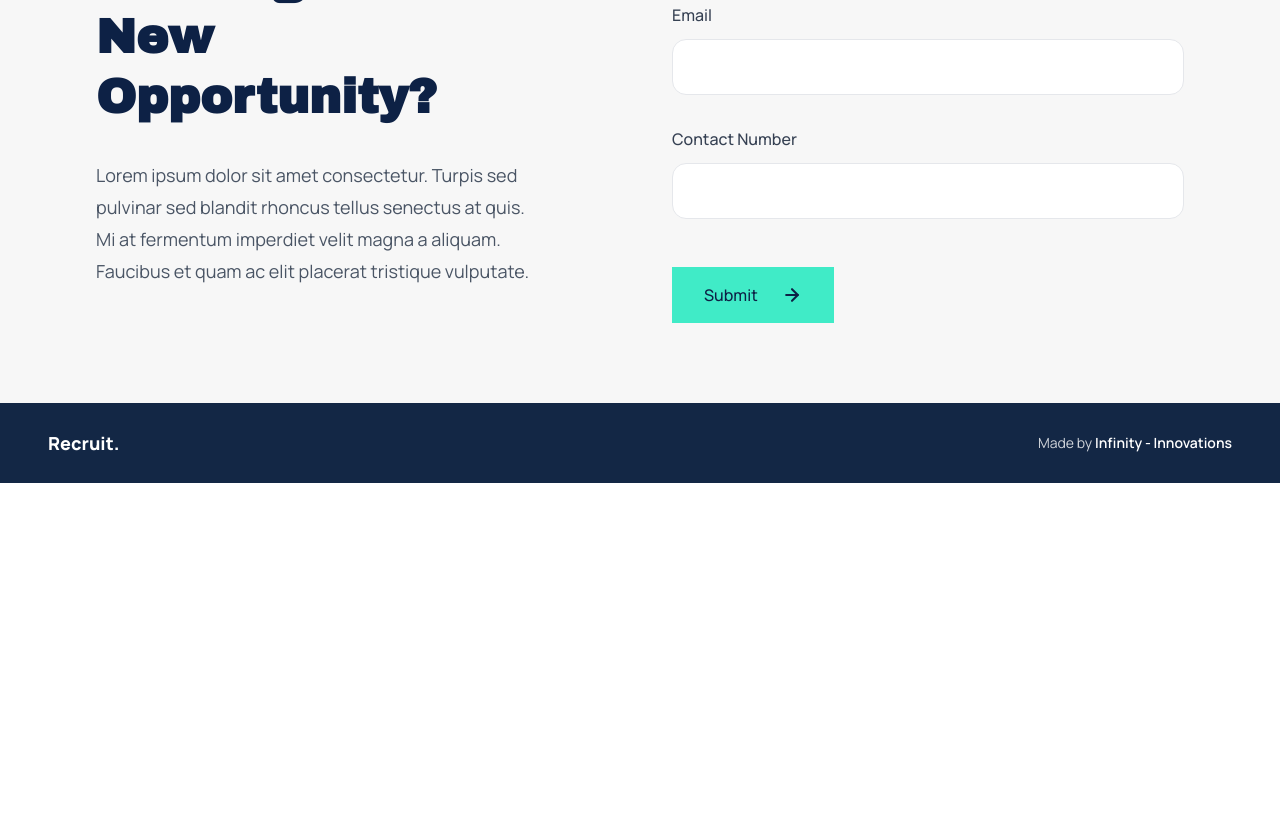
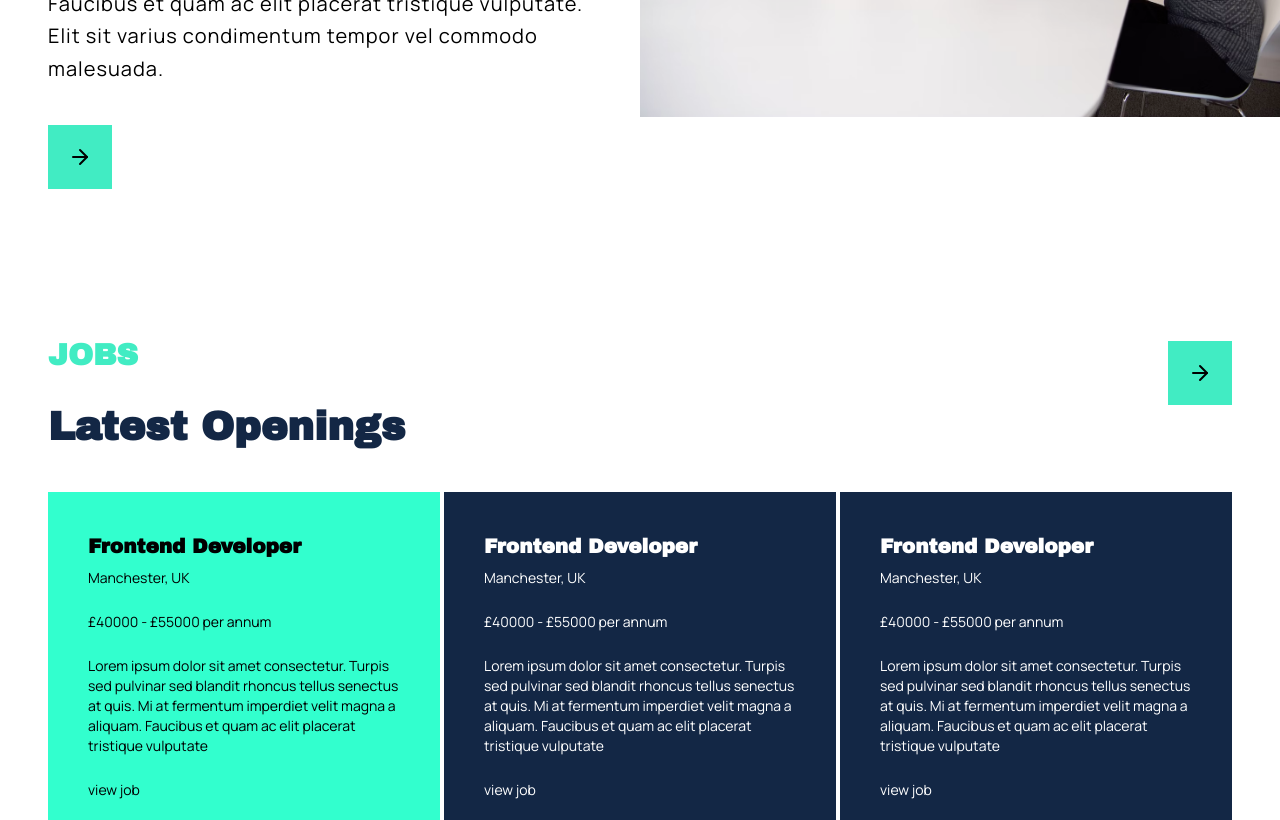
Before and after one commit to SKB-TECH/hr-app, a Next.js app: page /about in a window 1280 px wide. Shown: the part 1080-1900 px from the top of the page. Before the commit the page ends 1563 px from the top, so only its background shows below. Built offline with nearby package versions, Linux system fonts and the light colour scheme.

Commit message:
I'h added jobsection

```diff
--- a/app/[locale]/page.tsx
+++ b/app/[locale]/page.tsx
@@ -4,6 +4,8 @@ import ReusableButton from '@/components/ui/ReusableButton';
 import { ArrowRight } from 'lucide-react';
 import { ReusableTittle } from '@/components/ui/ReusableTittle';
 import { TeamSection } from "@/components/About/TeamSection";
+import HomePage from "@/components/HomePage/page";
+
 
 
 
@@ -11,7 +13,7 @@ const Page = () => {
     const t=useTranslations("greetings")
     return (
       <div>
-     <TeamSection />
+      <HomePage />
       </div>
     );
 };
--- /dev/null
+++ b/components/HomePage/page.tsx
@@ -0,0 +1,18 @@
+import React from 'react'
+import Hero from "@/components/shared/Hero";
+import { Misson } from "@/components/misson";
+import JobSection from '../ui/JobSection';
+import ContactSection from '../contact/ContactSection';
+
+const HomePage = () => {
+  return (
+    <div className=''>
+      <Hero />
+          <Misson />
+          <JobSection />
+          <ContactSection />
+    </div>
+  );
+}
+
+export default HomePage
--- a/components/misson.tsx
+++ b/components/misson.tsx
@@ -6,20 +6,18 @@ import Image from "next/image";
 
 export const Misson = () => {
   return (
-    <section className="flex flex-col lg:flex-row items-center bg-white/50">
-
-      <div className="w-full lg:w-1/2 p-5 sm:p-8 md:p-10 lg:p-20">
+    <section className="flex flex-col lg:flex-row items-center bg-white/50 ">
+      <div className="w-full lg:w-1/2 px-6 md:px-12 max-w-7xl mx-auto">
         <ReusableTittle
           firstTittle="Misson"
           secondTittle="We’ve managed over 2.5 million candidates"
           text="Lorem ipsum dolor sit amet consectetur. Turpis sed pulvinar sed blandit rhoncus tellus senectus at quis. Mi at fermentum imperdiet velit magna a aliquam. Faucibus et quam ac elit placerat tristique vulputate. Elit sit varius condimentum tempor vel commodo malesuada."
         />
 
-        <div className="mt-6">
+        <div className="">
           <ReusableButton icon={<ArrowRight />} />
         </div>
       </div>
-
 
       <div className="w-full lg:w-1/2 flex justify-center items-center">
         <Image
@@ -27,7 +25,7 @@ export const Misson = () => {
           alt="Mission Image"
           width={700}
           height={500}
-          className="w-full h-auto object-cover"
+          className="w-full h-auto  object-cover"
         />
       </div>
     </section>
--- /dev/null
+++ b/components/ui/JobCard.tsx
@@ -0,0 +1,26 @@
+type JobCardProps = {
+  title: string;
+  location: string;
+  salary: string;
+  description: string;
+  featured?: string;
+};
+
+export default function JobCard({
+  title,
+  location,
+  salary,
+  description,
+  featured,
+}: JobCardProps) {
+  return (
+    <div className={featured ? "job-card featured" : "job-card dark"}>
+      <h3 className="text-xl font-semibold">{title}</h3>
+
+      <p className="mt-2 text-sm">{location}</p>
+      <p className="mt-6 text-sm">{salary}</p>
+      <p className="mt-6 text-sm">{description}</p>
+      <p className="mt-6 text-sm">{featured}</p>
+    </div>
+  );
+}
--- /dev/null
+++ b/components/ui/JobSection.tsx
@@ -0,0 +1,80 @@
+import React from 'react'
+import { ReusableTittle } from './ReusableTittle'
+import ReusableButton from './ReusableButton'
+import { Arrow } from 'radix-ui/internal';
+import { ArrowRight } from 'lucide-react';
+import { title } from 'process';
+import JobCard from './JobCard';
+
+type JobSectionProps = {
+  title?: string;
+  location?: string;
+  salary?: string;
+  description?: string;
+  featured?: boolean;
+};
+
+const JobSection = (props: JobSectionProps) => {
+
+    const jobs = [
+      {
+        title: "Frontend Developer",
+        location: "Manchester, UK",
+        salary: "£40000 - £55000 per annum",
+        description:
+          "Lorem ipsum dolor sit amet consectetur. Turpis sed pulvinar sed blandit rhoncus tellus senectus at quis. Mi at fermentum imperdiet velit magna a aliquam. Faucibus et quam ac elit placerat tristique vulputate",
+        featured: "view job",
+      },
+      {
+        title: "Frontend Developer",
+        location: "Manchester, UK",
+        salary: "£40000 - £55000 per annum",
+        description:
+          "Lorem ipsum dolor sit amet consectetur. Turpis sed pulvinar sed blandit rhoncus tellus senectus at quis. Mi at fermentum imperdiet velit magna a aliquam. Faucibus et quam ac elit placerat tristique vulputate",
+        featured: "view job",
+      },
+      {
+        title: "Frontend Developer",
+        location: "Manchester, UK",
+        salary: "£40000 - £55000 per annum",
+        description:
+          "Lorem ipsum dolor sit amet consectetur. Turpis sed pulvinar sed blandit rhoncus tellus senectus at quis. Mi at fermentum imperdiet velit magna a aliquam. Faucibus et quam ac elit placerat tristique vulputate",
+        featured: "view job",
+      },
+    ];
+  return (
+    <div className="px-6 py-16 md:px-12 max-w-7xl mx-auto">
+      <div className="flex items-center">
+        <div>
+          <ReusableTittle firstTittle="jobs" secondTittle="Latest Openings" />
+        </div>
+
+        <div className="ml-auto">
+          <ReusableButton icon={<ArrowRight />} />
+        </div>
+      </div>
+      <div className="mt-10 grid grid-cols-1 md:grid-cols-3 gap-1">
+        {jobs.map((job, index) => (
+          <div
+            key={index}
+            className={`p-10 ${
+              index === 0
+                ? "bg-[#32FFCE] text-black"
+                : "bg-[#132745] text-white"
+            }`}
+          >
+            <JobCard
+              title={job.title}
+              location={job.location}
+              salary={job.salary}
+              description={job.description}
+              featured={job.featured}
+            />
+          </div>
+        ))}
+      </div>
+    </div>
+  );
+}
+
+export default JobSection
```
